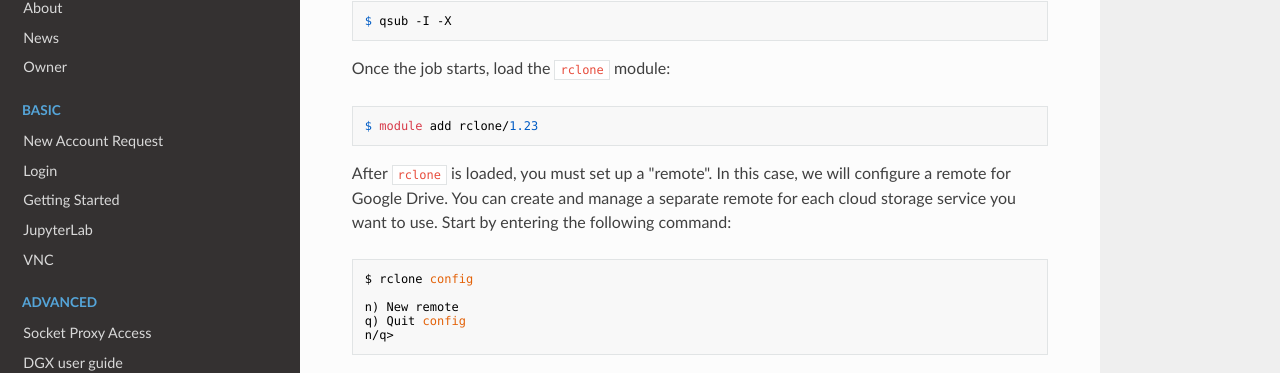
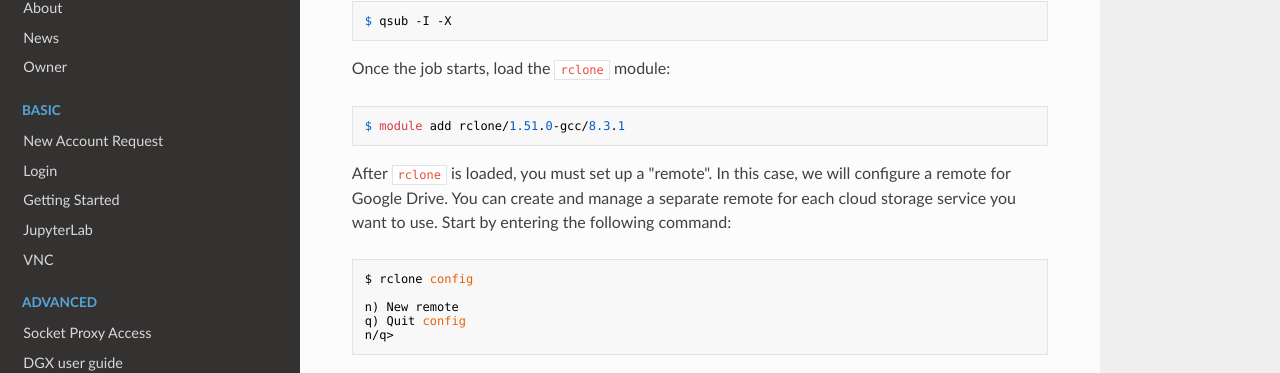
Before and after one commit to clemsonciti/palmetto-documentation, an MkDocs documentation site: the page built from docs/software/packages/rclone.md, in a window 1280 px wide and 900 px high, scrolled down 355 px. Shown: the part 141-514 px from the top of the window. Built offline with MkDocs 1.6.1, drawn with Linux system fonts in a browser that asks for light colours; nearby versions of some CDN libraries.

Commit message:
Update rclone.md

```diff
--- a/docs/software/packages/rclone.md
+++ b/docs/software/packages/rclone.md
@@ -26,7 +26,7 @@ $ qsub -I -X
 Once the job starts, load the `rclone` module:
 
 ~~~
-$ module add rclone/1.23
+$ module add rclone/1.51.0-gcc/8.3.1
 ~~~
 
 After `rclone` is loaded, you must set up a "remote". In this case,
@@ -139,7 +139,7 @@ Whenever transfering files (using `rclone` or otherwise), login to the transfer
 Once logged-in, load the `rclone` module:
 
 ~~~
-$ module add rclone/1.23
+$ module add rclone/1.51.0-gcc/8.3.1
 ~~~
 
 You can check the content of the remote host **gmaildrive**:
```
